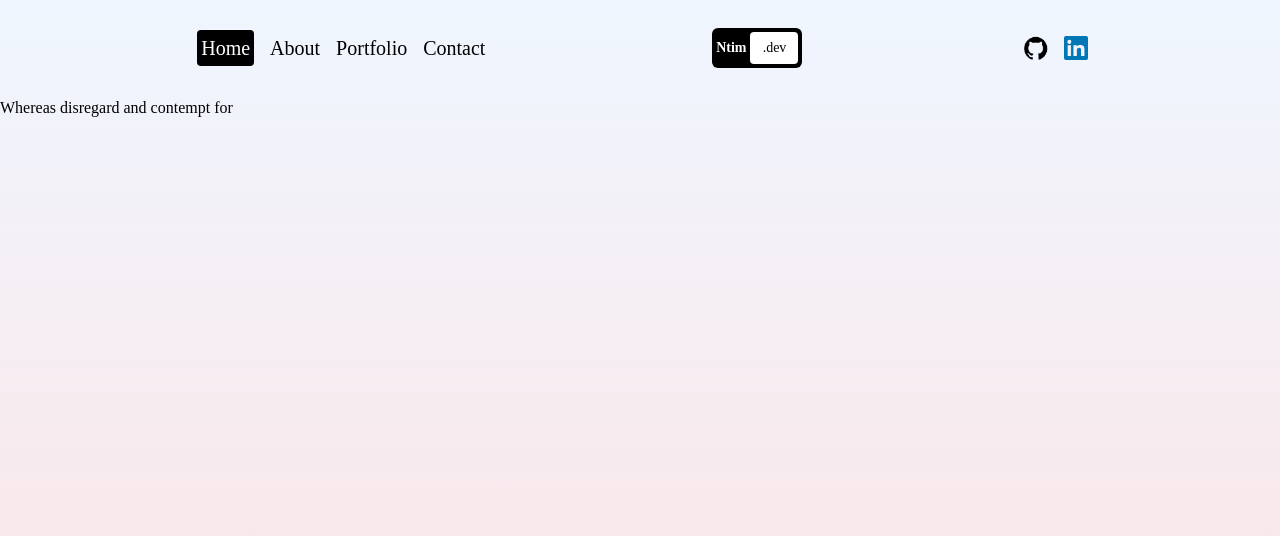
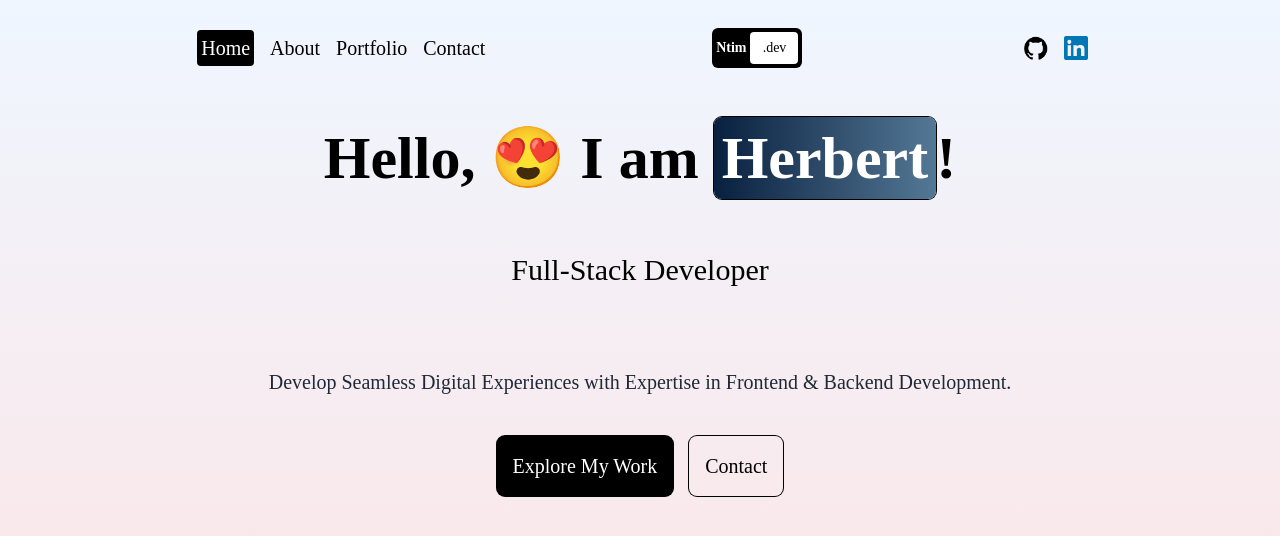
Before and after one commit to HerbertNtim/nextportfolio, a Next.js app: page / in a window 1280 px wide. Shown: the top 536 px of the page. Built offline with nearby package versions, Linux system fonts and the light colour scheme.

Commit message:
hero section done

```diff
--- a/package.json
+++ b/package.json
@@ -9,6 +9,7 @@
     "lint": "next lint"
   },
   "dependencies": {
+    "framer-motion": "^11.5.4",
     "next": "14.2.11",
     "react": "^18",
     "react-dom": "^18"
--- a/src/app/layout.js
+++ b/src/app/layout.js
@@ -22,7 +22,9 @@ export default function RootLayout({ children }) {
           <div className="h-24">
             <Navbar />
           </div>
-          <div className="h-[calc(100vh-6rem)]">{children}</div>
+          <div className="h-[calc(100vh-6rem)]">
+            {children}
+          </div>
         </div>
       </body>
     </html>
--- a/src/app/page.js
+++ b/src/app/page.js
@@ -1,7 +1,35 @@
+import Image from "next/image";
+import Link from "next/link";
+import React from "react";
+
 const Home = () => {
   return (
-    <div className="">Whereas disregard and contempt for</div>
-  )
-}
+    <section className="h-full flex flex-col items-center py-8 px-4 sm:px-8 md:px-12 lg:px-24 xl:px-48">
+      {/* TITLE */}
+      <h1 className="text-4xl md:text-6xl font-bold text-center">
+        Hello, 😍 I am <span className="font-black rounded-lg ring-1 ring-black p-2 bg-gradient-to-r from-[#09203F] to-[#537895] text-white">Herbert</span>!
+      </h1>
 
-export default Home
+      <h3 className="mt-8 py-8 text-3xl">Full-Stack Developer</h3>
+
+      <p className="text-xl mt-10 text-center text-gray-800 py-2">Develop Seamless Digital Experiences with Expertise in Frontend & Backend Development.</p>
+      {/* BUTTONS */}
+      <div className="w-full flex justify-center items-center gap-4 mt-8">
+        <Link
+          href="/portfolio"
+          className="p-4 rounded-lg ring-1 ring-black bg-black text-white text-xl hover:bg-transparent hover:text-black"
+        >
+          Explore My Work
+        </Link>
+        <Link
+          href="/contact"
+          className="p-4 rounded-lg ring-1 ring-black text-black text-xl hover:bg-black hover:text-white"
+        >
+          Contact
+        </Link>
+      </div>
+    </section>
+  );
+};
+
+export default Home;
--- a/src/components/Navbar.jsx
+++ b/src/components/Navbar.jsx
@@ -29,7 +29,7 @@ const Navbar = () => {
       </div>
 
       {/* LOGO */}
-      <div className="md:hidden lg:flex sm:px-8 lg:w-1/3 justify-center">
+      <div className="md:hidden lg:flex sm:px-8 lg:w-1/3 xl:justify-center">
         <Link
           href="/"
           className="text-sm rounded-md bg-black flex items-center justify-center p-1"
```
Also changed, not shown: public/profile.jpg (added), 1 other file (tests, documents, lock files or other folders).
